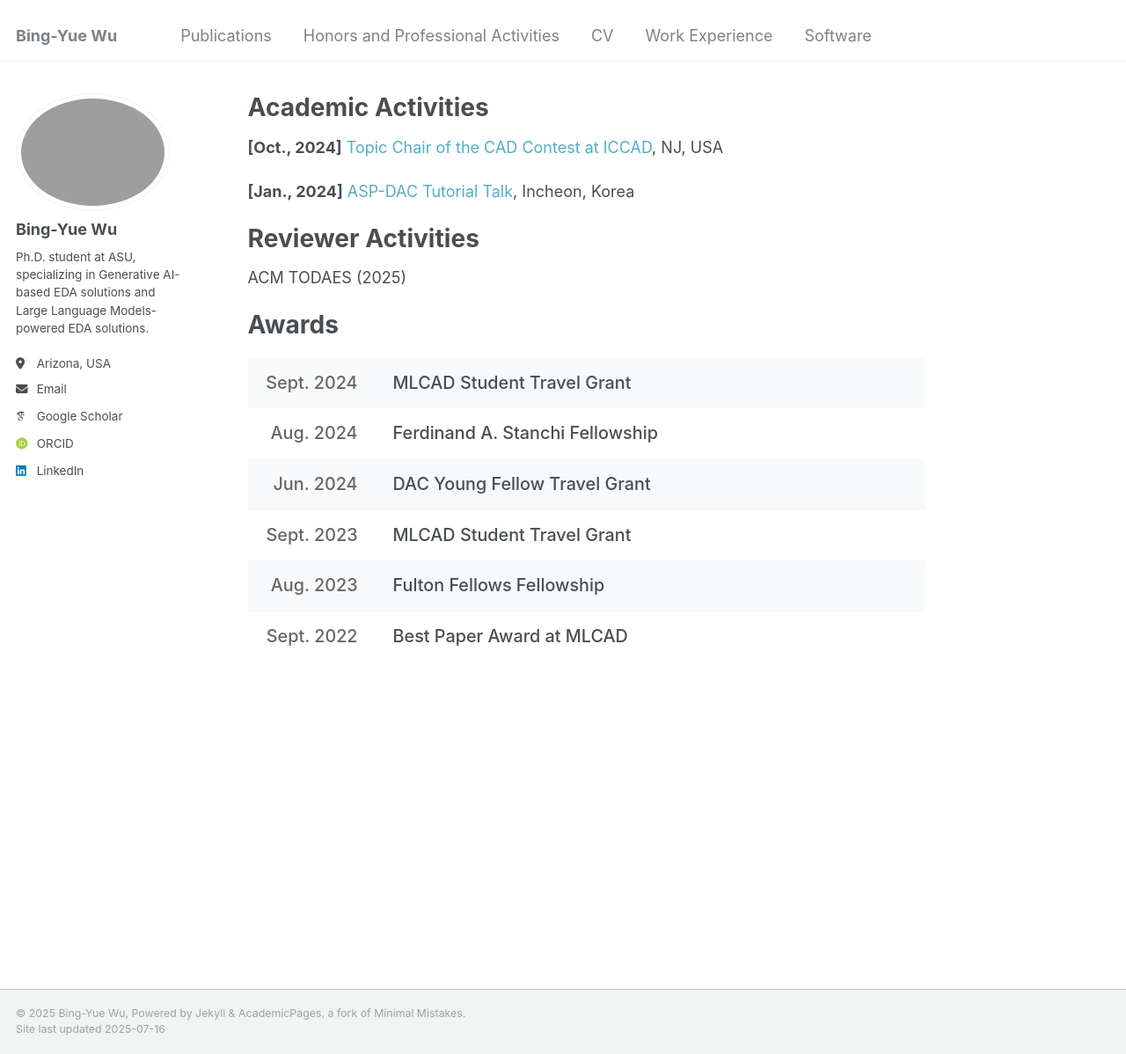
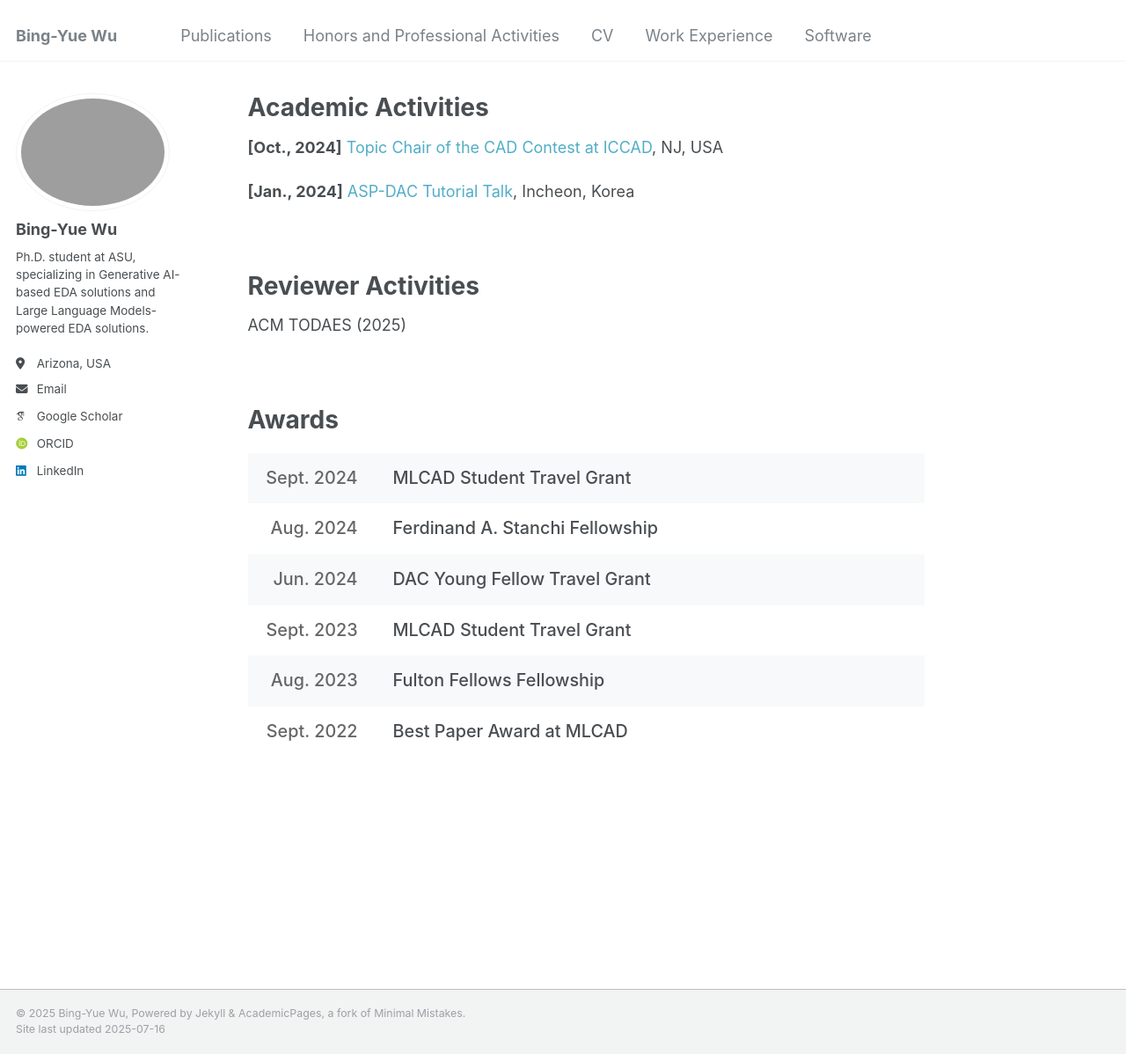
Before and after one commit to bingyuew/bingyuew.github.io, a Jekyll site: the page built from _pages/talks.html, in a window 1280 px wide and 1198 px high. Shown: the whole window at 88% size. Built offline with Jekyll 4.4.1, drawn with Linux system fonts in a browser that asks for light colours; some web fonts are replaced.

Commit message:
update about
Signed-off-by: 吳秉曜 <wubingyao@MacBook-bro.local>

```diff
--- a/_pages/talks.html
+++ b/_pages/talks.html
@@ -7,11 +7,17 @@ author_profile: true
 
 <p><strong>[Oct., 2024]</strong> <a href="https://bingyuew.github.io/talks/2024-10-31-iccad" style="text-decoration: none;">Topic Chair of the CAD Contest at ICCAD</a>, NJ, USA</p>
 <p><strong>[Jan., 2024]</strong> <a href="https://bingyuew.github.io/talks/2024-01-22-aspdac" style="text-decoration: none;">ASP-DAC Tutorial Talk</a>, Incheon, Korea</p>
-
+<div>
+  <br>
+  <br>
+</div>
 <h1>Reviewer Activities</h1>
 
 <p>ACM TODAES (2025)</p>
-
+<div>
+  <br>
+  <br>
+</div>
 <h1>Awards</h1>
 
 <style>
```
